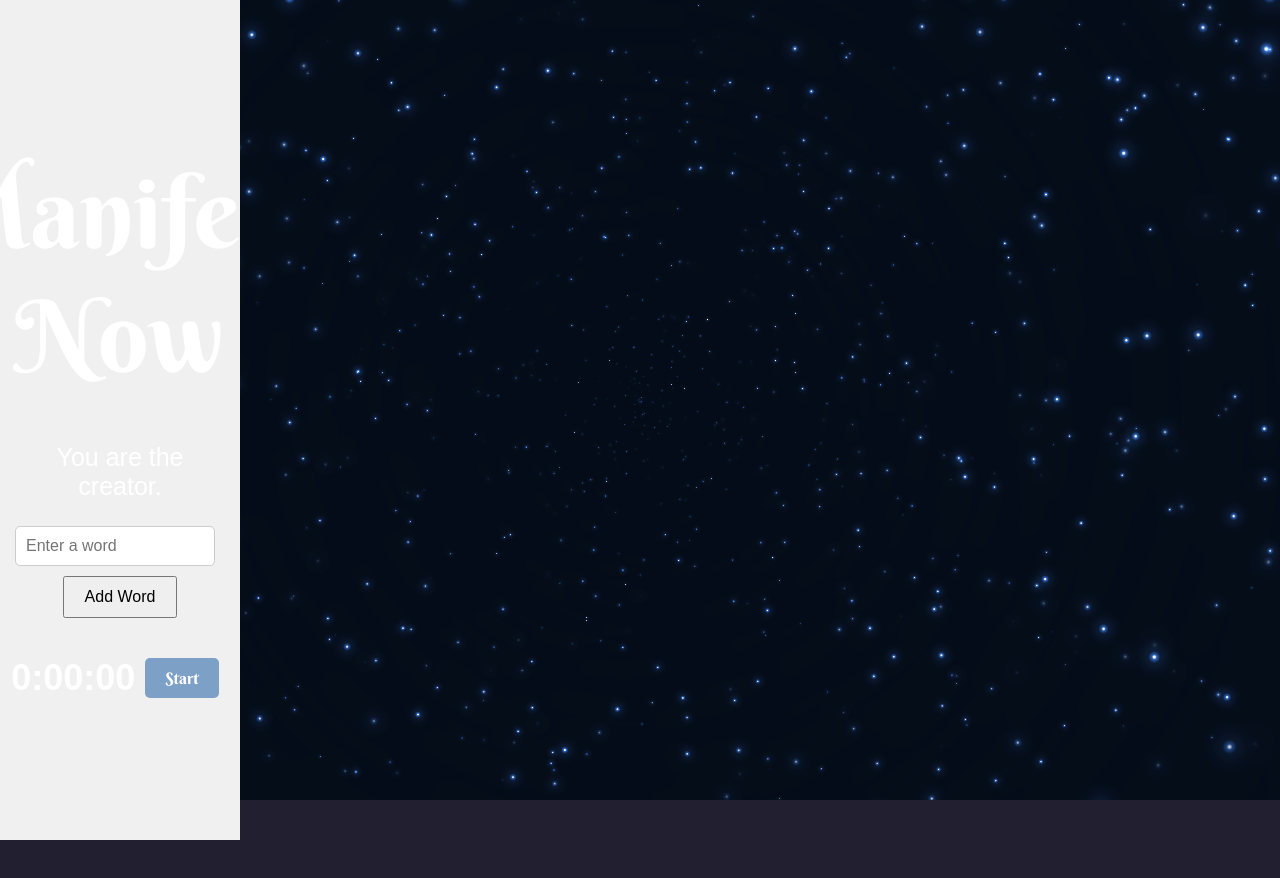
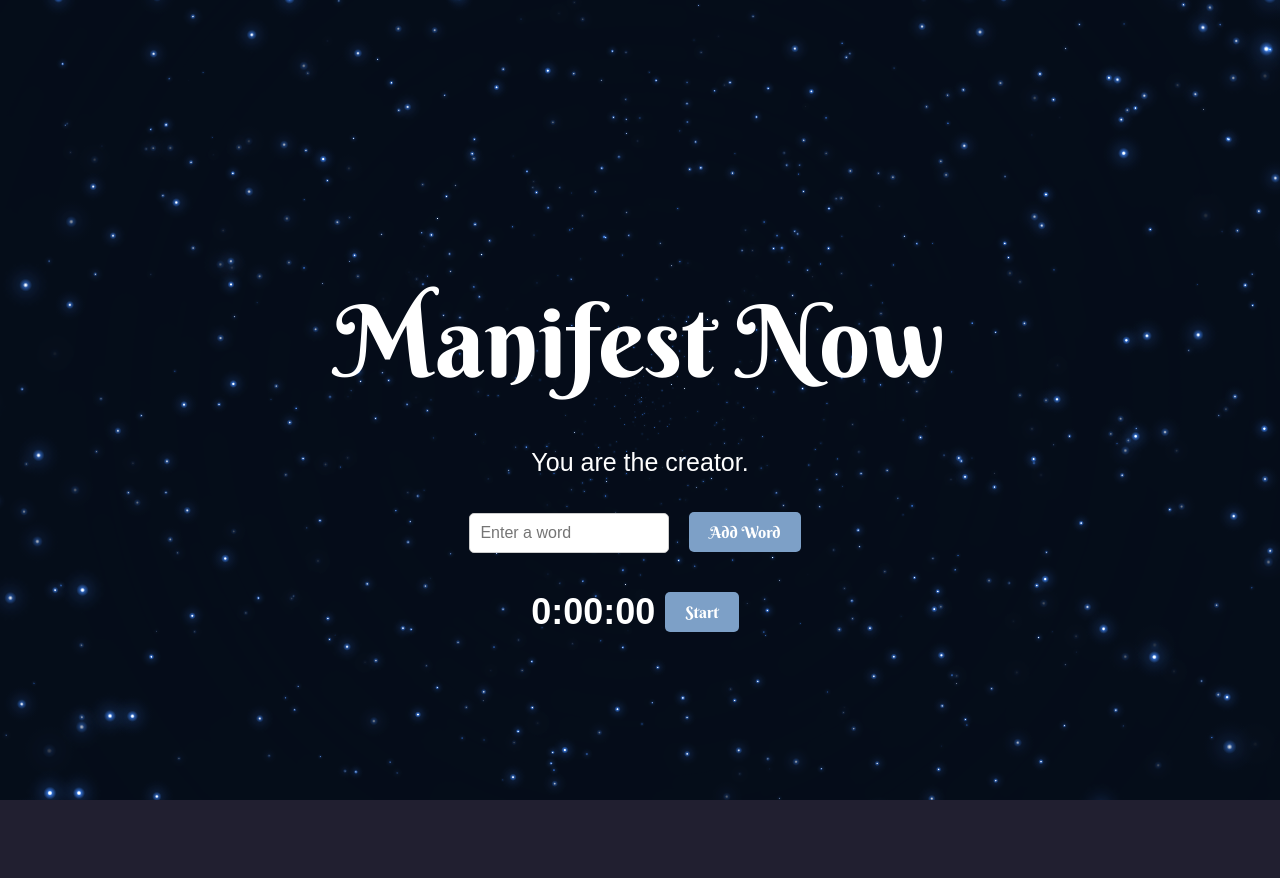
Before and after one commit to lucia20200818/Manifest-it, a React (Vite) app: page / in a window 1280 px wide. Shown: the top 878 px of the page. Before the commit the page ends 800 px from the top, so only its background shows below. Built offline with nearby package versions, Linux system fonts and the light colour scheme; a web font is replaced by a local one.

Commit message:
Update App.css

```diff
--- a/src/App.css
+++ b/src/App.css
@@ -71,15 +71,7 @@ p{
   text-align: center;
   z-index: 1; /* 确保 app-container 在 canvas 之上 */
 
-   position: fixed;
-  top: 0;
-  left: 0;
-  height: 100%;
-  width: 200px; /* 左边栏的宽度 */
-  overflow-y: auto; /* 竖直方向滚动条 */
-  background-color: #f0f0f0;
-  padding: 20px;
-}
+
 }
 
 /* src/App.css */
```
